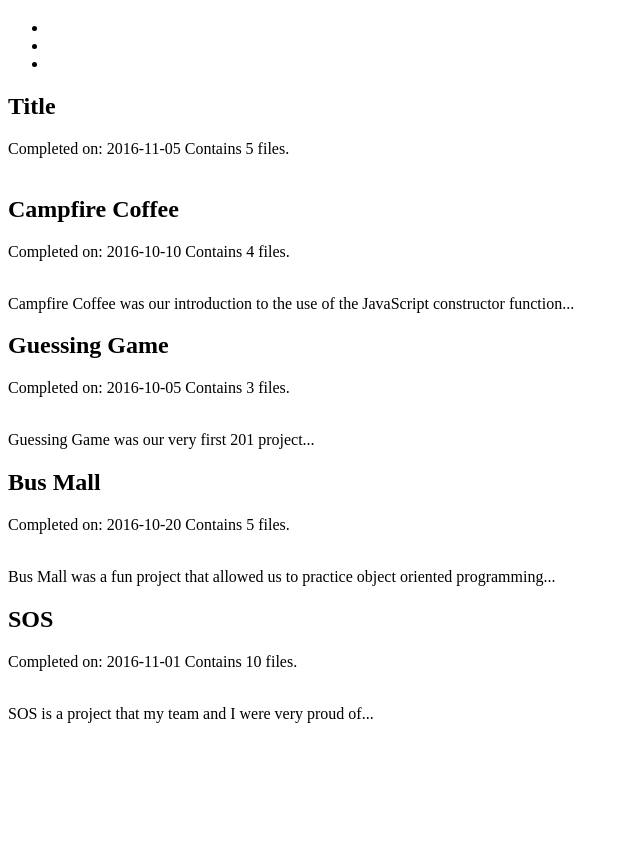
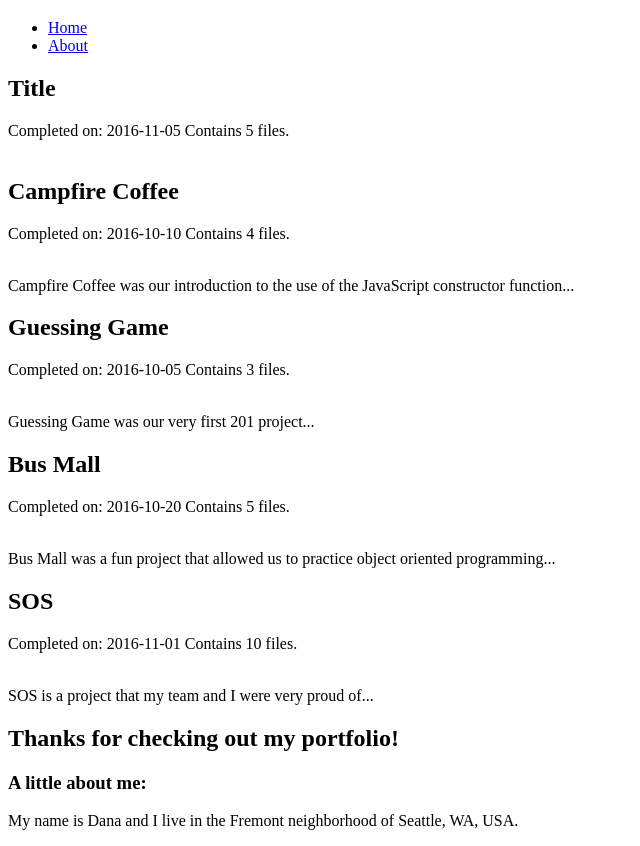
Before and after one commit to dkulp23/portfolio, a plain HTML site: page index.html in a window 1280 px wide. Shown: the part 61-907 px from the top of the page, without its empty margins (0-640 px from the left). Before the commit the page ends 800 px from the top, so only its background shows below. Drawn offline with nearby package versions, Linux system fonts and the light colour scheme.

Commit message:
Added About Me section to HTML and a type property to data objects for filtering.

```diff
--- a/index.html
+++ b/index.html
@@ -16,9 +16,8 @@
         <h1>intro banner goes here</h1>
         <nav>
           <ul>
-            <li><a href="#"></a></li>
-            <li><a href="#"></a></li>
-            <li><a href="#"></a></li>
+            <li class="nav_link" data-nav="home"><a href="#">Home</a></li>
+            <li class="nav_link" data-nav="about"><a href="#">About</a></li>
           </ul>
         </nav>
       </header>
@@ -35,6 +34,17 @@
             </section>
             <section class="project-body"></section>
           </article>
+        </section><!--end projects section-->
+        <section id="about">
+          <header>
+            <h1>Thanks for checking out my portfolio!</h1>
+          </header>
+          <main>
+            <h3>A little about me:</h3>
+            <article class="aboutMain">
+              <p>My name is Dana and I live in the Fremont neighborhood of Seattle, WA, USA.</p>
+            </article>
+          </main>
         </section>
         <aside class="links"></aside>
       </main>
--- a/scripts/data.js
+++ b/scripts/data.js
@@ -6,6 +6,7 @@ var myProjects = [
     ghPages: 'https://dkulp23.github.io/campfire_coffee/',
     imageURL: '#',
     imgAlt: '',
+    type: 'business',
     description: '<p>Campfire Coffee was our introduction to the use of the JavaScript constructor function...</p>',
   },
   {
@@ -15,6 +16,7 @@ var myProjects = [
     ghPages: 'https://dkulp23.github.io/guessing_game/',
     imageURL: '#',
     imgAlt: '',
+    type: 'game',
     description: '<p>Guessing Game was our very first 201 project...</p>',
   },
   {
@@ -24,6 +26,7 @@ var myProjects = [
     ghPages: 'https://dkulp23.github.io/bus-mall/',
     imageURL: '#',
     imgAlt: '',
+    type: 'game',
     description: '<p>Bus Mall was a fun project that allowed us to practice object oriented programming...</p>',
   },
   {
@@ -33,6 +36,7 @@ var myProjects = [
     ghPages: 'https://dkulp23.github.io/sos/',
     imageURL: '#',
     imgAlt: '',
+    type: 'services',
     description: '<p>SOS is a project that my team and I were very proud of...</p>',
   }
 ];
```
